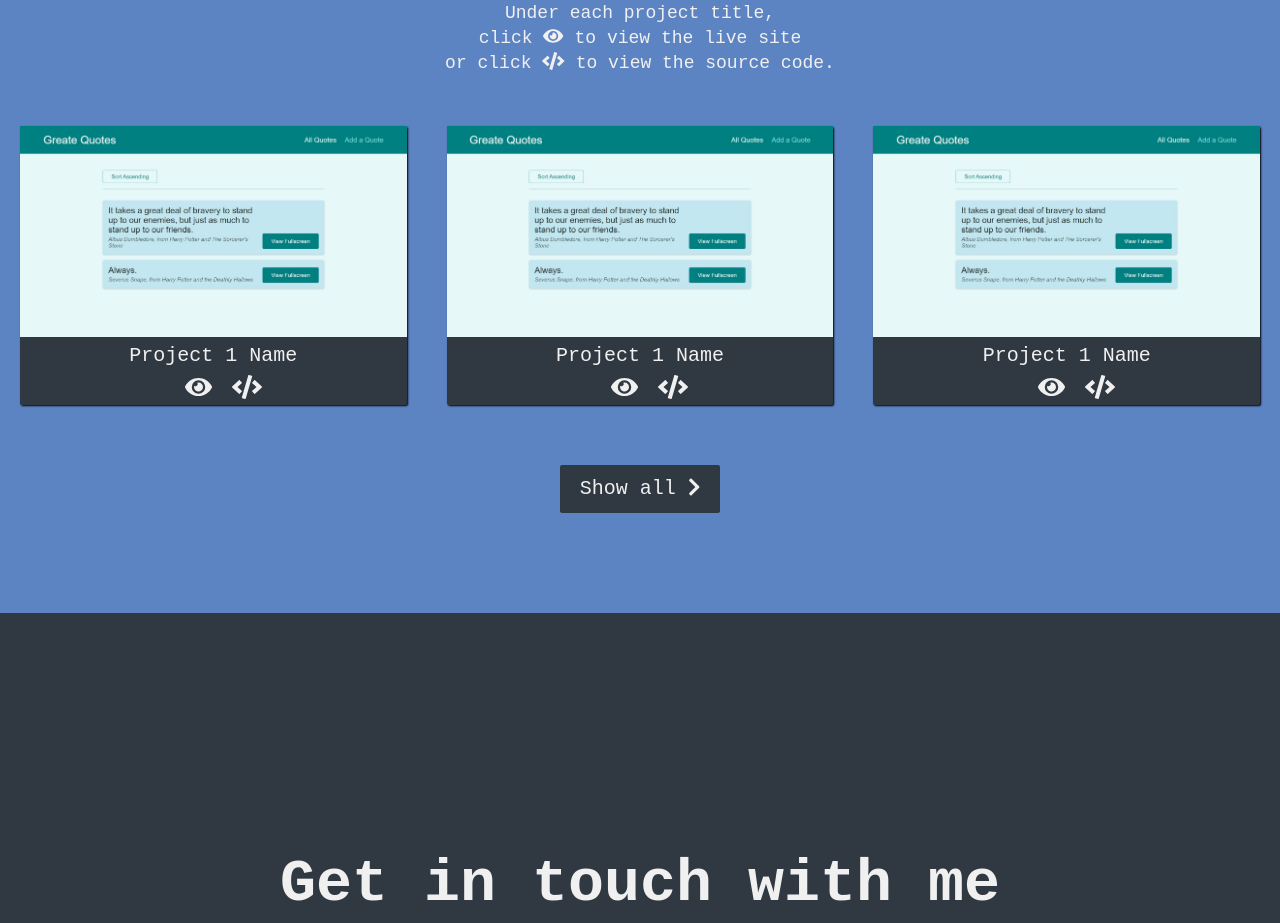
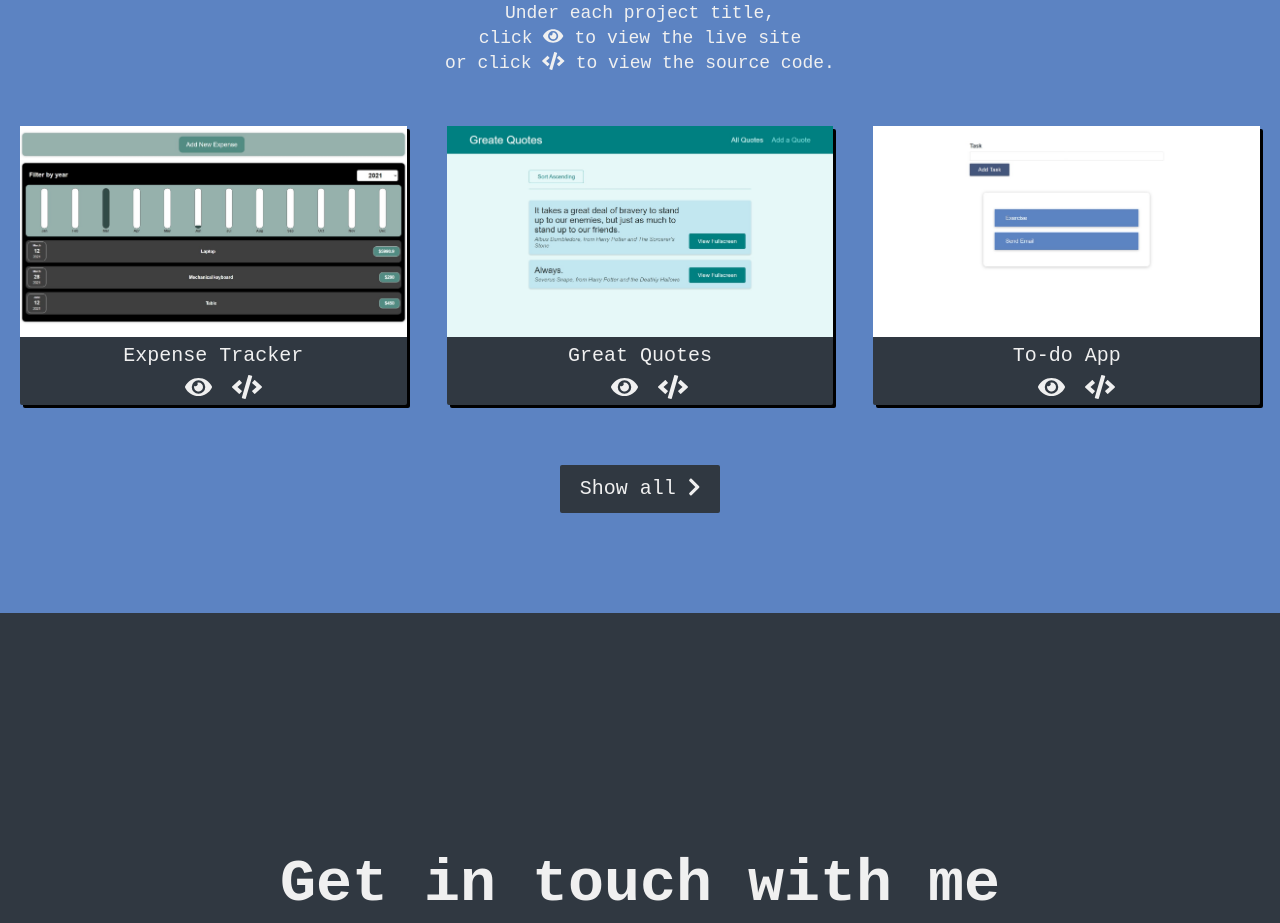
Before and after one commit to Esther-Yang/portfolio, a React (Create React App) app: page / in a window 1280 px wide. Shown: the part 980-1903 px from the top of the page. Built offline with nearby package versions, Linux system fonts and the light colour scheme.

Commit message:
Update project links & tweak with project CSS

```diff
--- a/src/components/Project.js
+++ b/src/components/Project.js
@@ -7,6 +7,8 @@ import {
   faEye,
 } from "@fortawesome/free-solid-svg-icons";
 import projectGreatQuoteImage from "../image/project-great-quotes.jpeg";
+import projectExpenseTracker from "../image/project-expense-tracker.jpeg";
+import projectToDo from "../image/project-to-do.jpeg";
 
 const Project = (props) => {
   return (
@@ -23,12 +25,12 @@ const Project = (props) => {
           <div className={classes.project}>
             <img
               className={classes.projectImage}
-              src={projectGreatQuoteImage}
-              alt="project 1"
+              src={projectExpenseTracker}
+              alt="Expense Tracker"
             />
-            <p className={classes.projectTitle}>Project 1 Name</p>
+            <p className={classes.projectTitle}>Expense Tracker</p>
             <a
-              href="https://movie-app-53da7.web.app/quotes"
+              href="https://esther-yang.github.io/expense-tracker-app/"
               target="_blank"
               rel="noreferrer"
               title="To Live Site"
@@ -36,7 +38,7 @@ const Project = (props) => {
               <FontAwesomeIcon className={classes.icon} icon={faEye} />
             </a>
             <a
-              href="https://github.com/Esther-Yang/multi-page-spa-great-quotes"
+              href="https://github.com/Esther-Yang/expense-tracker-app"
               target="_blank"
               rel="noreferrer"
               title="To Code"
@@ -49,11 +51,11 @@ const Project = (props) => {
             <img
               className={classes.projectImage}
               src={projectGreatQuoteImage}
-              alt="project 1"
+              alt="Great Quotes"
             />
-            <p className={classes.projectTitle}>Project 1 Name</p>
+            <p className={classes.projectTitle}>Great Quotes</p>
             <a
-              href="https://movie-app-53da7.web.app/quotes"
+              href="https://yqy-app.firebaseapp.com/quotes"
               target="_blank"
               rel="noreferrer"
               title="To Live Site"
@@ -61,7 +63,7 @@ const Project = (props) => {
               <FontAwesomeIcon className={classes.icon} icon={faEye} />
             </a>
             <a
-              href="https://github.com/Esther-Yang/multi-page-spa-great-quotes"
+              href="https://github.com/Esther-Yang/great-quotes"
               target="_blank"
               rel="noreferrer"
               title="To Code"
@@ -73,12 +75,12 @@ const Project = (props) => {
           <div className={classes.project}>
             <img
               className={classes.projectImage}
-              src={projectGreatQuoteImage}
-              alt="project 1"
+              src={projectToDo}
+              alt="To-do App"
             />
-            <p className={classes.projectTitle}>Project 1 Name</p>
+            <p className={classes.projectTitle}>To-do App</p>
             <a
-              href="https://movie-app-53da7.web.app/quotes"
+              href="https://esther-yang.github.io/to-do-app/"
               target="_blank"
               rel="noreferrer"
               title="To Live Site"
@@ -86,7 +88,7 @@ const Project = (props) => {
               <FontAwesomeIcon className={classes.icon} icon={faEye} />
             </a>
             <a
-              href="https://github.com/Esther-Yang/multi-page-spa-great-quotes"
+              href="https://github.com/Esther-Yang/to-do-app"
               target="_blank"
               rel="noreferrer"
               title="To Code"
--- a/src/components/Project.module.css
+++ b/src/components/Project.module.css
@@ -42,7 +42,8 @@
 
 .project {
   background: var(--main-gray);
-  box-shadow: 1px 1px 2px var(--main-black);
+  border:  0.2rem solid var(--main-grey);
+  box-shadow: 3px 3px var(--main-black);
   border-radius: 2px;
 }
 
```
Also changed, not shown: src/image/project-expense-tracker.jpeg (added), src/image/project-to-do.jpeg (added).
